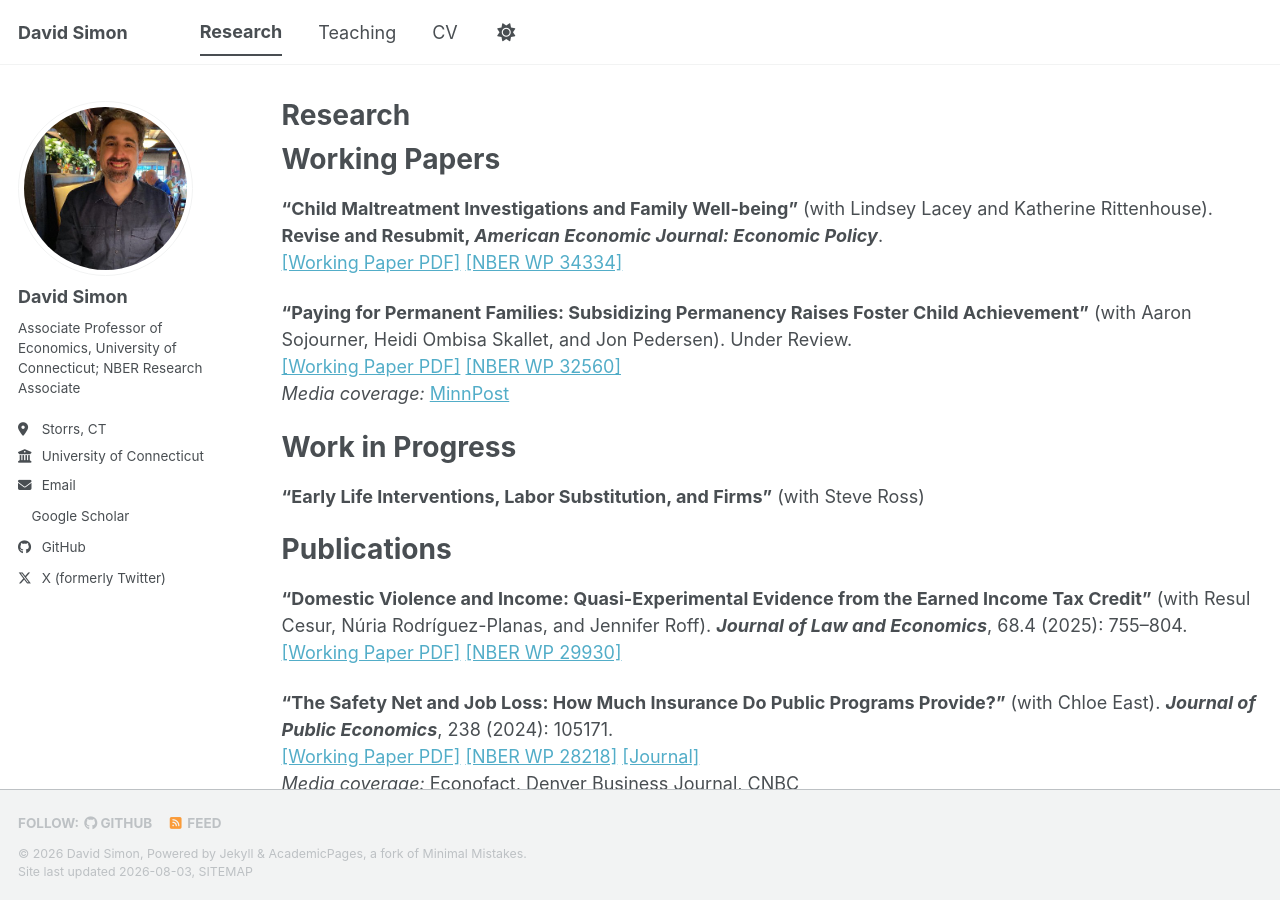
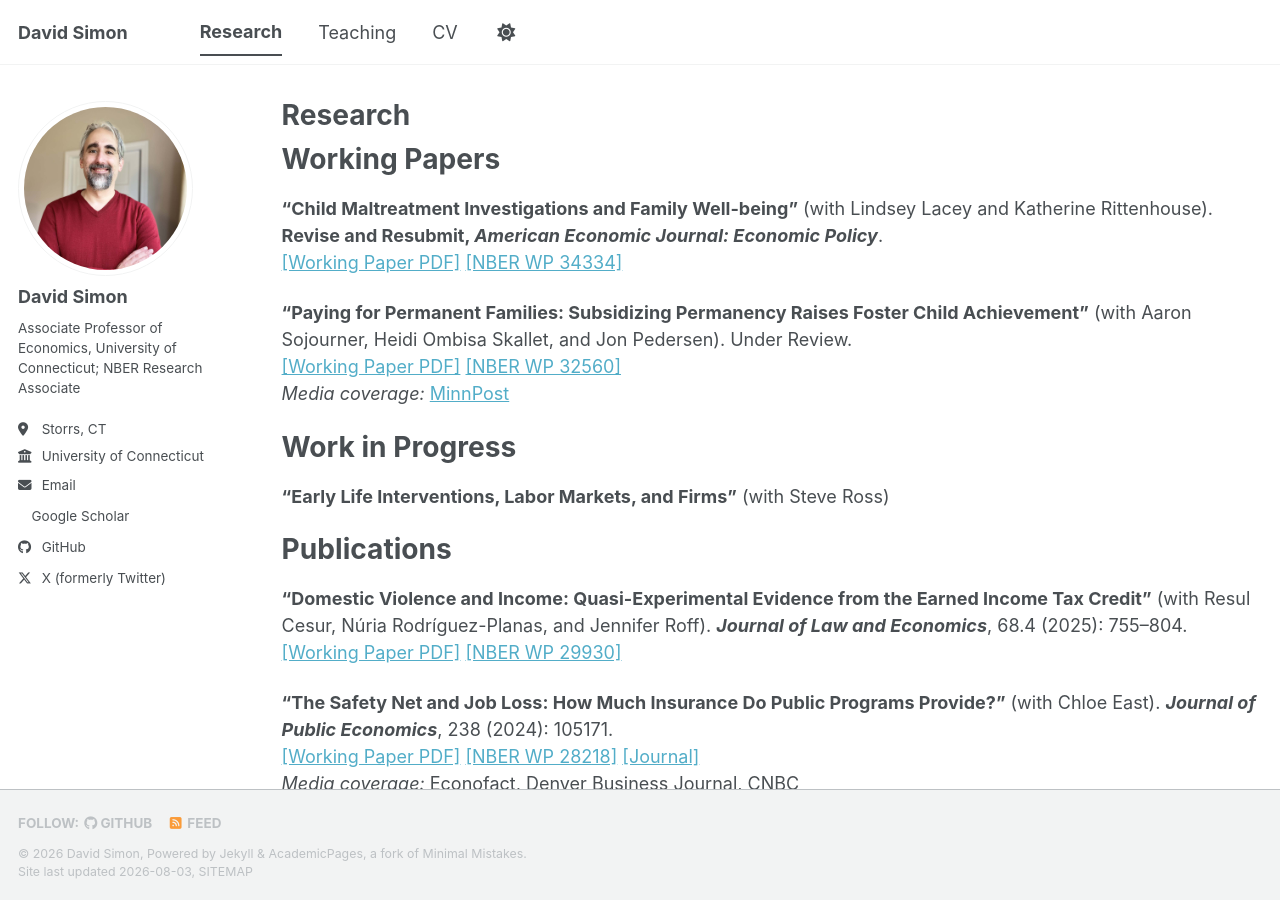
Before and after one commit to DavidSimon-Econ/DavidSimon-Econ.github.io, a Jekyll site: the page built from _pages/research.md, in a window 1280 px wide and 900 px high. Built offline with Jekyll 4.4.1, drawn with Linux system fonts in a browser that asks for light colours; a style sheet for code colours, icons or effects is not loaded.

Commit message:
Update profile photo and CV to May 2026 version
- Use the NBER photo (square crop) as the profile picture
- Replace December 2025 CV with May 2026 CV; PDF regenerated with
  the new website address filled in (davidsimon-econ.github.io)
- Update work-in-progress title on Research page

Co-Authored-By: Claude Opus 4.8 <noreply@anthropic.com>

```diff
--- a/_pages/research.md
+++ b/_pages/research.md
@@ -23,7 +23,7 @@ Working Papers
 Work in Progress
 ======
 
-**"Early Life Interventions, Labor Substitution, and Firms"** (with Steve Ross)
+**"Early Life Interventions, Labor Markets, and Firms"** (with Steve Ross)
 
 Publications
 ======
```
Also changed, not shown: images/profile.jpg, 4 other files.
